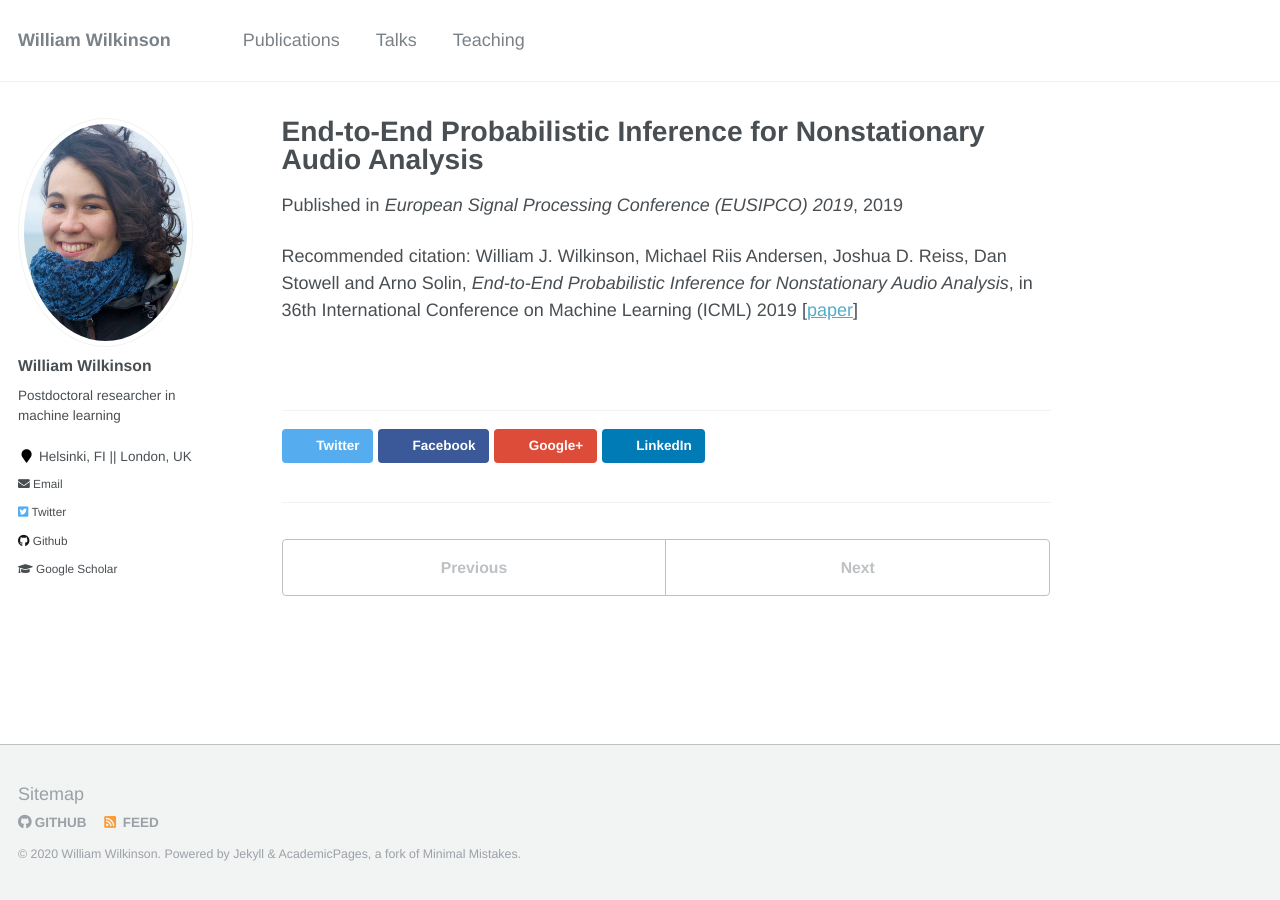
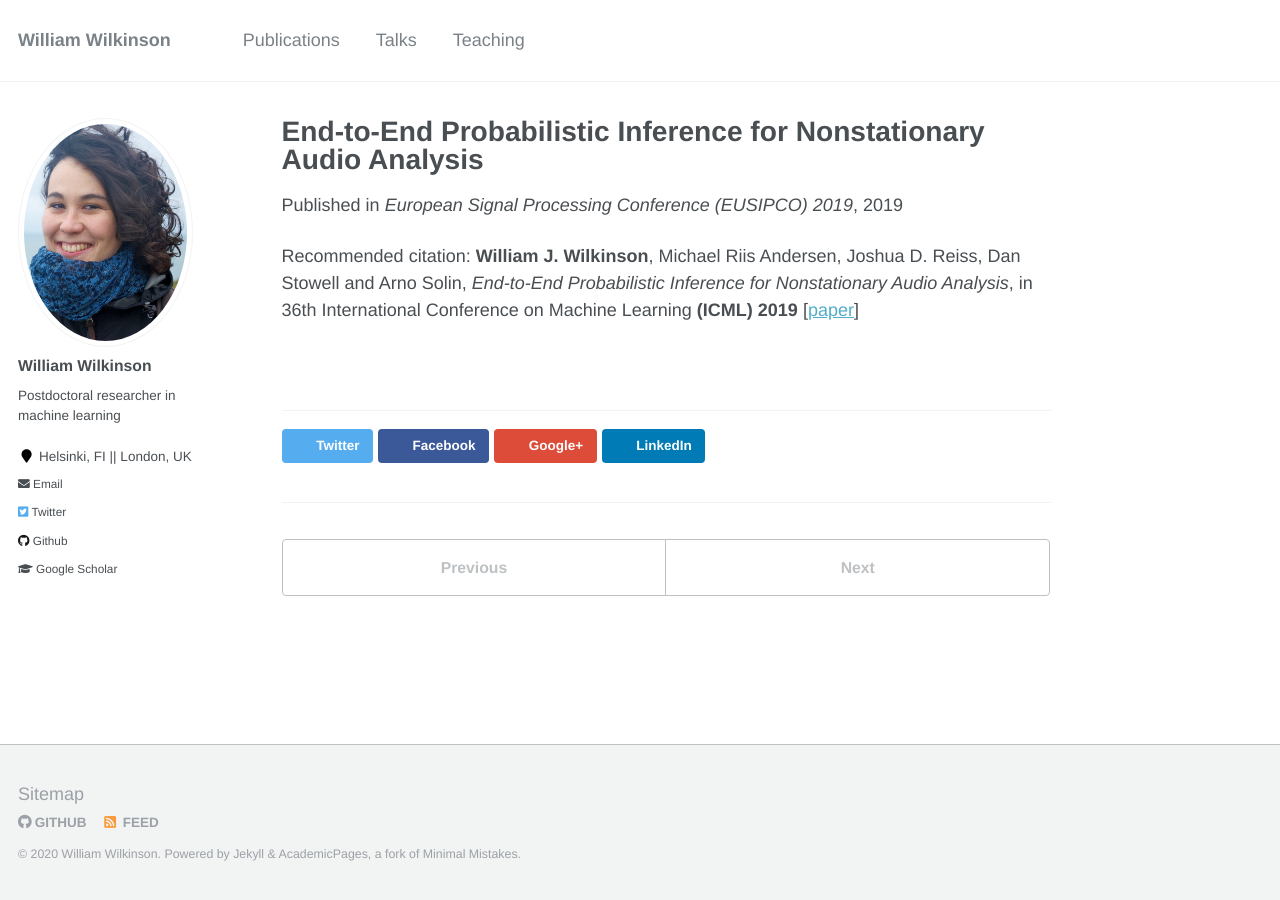
Before and after one commit to wil-j-wil/wil-j-wil2.github.io, a Jekyll site: the page built from _publications/2019-06-01-icml.md, in a window 1280 px wide. Built offline with Jekyll 4.4.1, drawn with Linux system fonts in a browser that asks for light colours.

```diff
--- a/_publications/2019-06-01-icml.md
+++ b/_publications/2019-06-01-icml.md
@@ -9,5 +9,5 @@ year: 2019
 venue: 'European Signal Processing Conference (EUSIPCO) 2019'
 paperurl: 'http://proceedings.mlr.press/v97/wilkinson19a.html'
 codeurl: 'https://github.com/AaltoML/nonstationary-audio-gp'
-citation: 'William J. Wilkinson, Michael Riis Andersen, Joshua D. Reiss, Dan Stowell and Arno Solin, <i>End-to-End Probabilistic Inference for Nonstationary Audio Analysis</i>, in 36th International Conference on Machine Learning (ICML) 2019'
+citation: '<b>William J. Wilkinson</b>, Michael Riis Andersen, Joshua D. Reiss, Dan Stowell and Arno Solin, <i>End-to-End Probabilistic Inference for Nonstationary Audio Analysis</i>, in 36th International Conference on Machine Learning <b>(ICML) 2019</b>'
 ---
```
